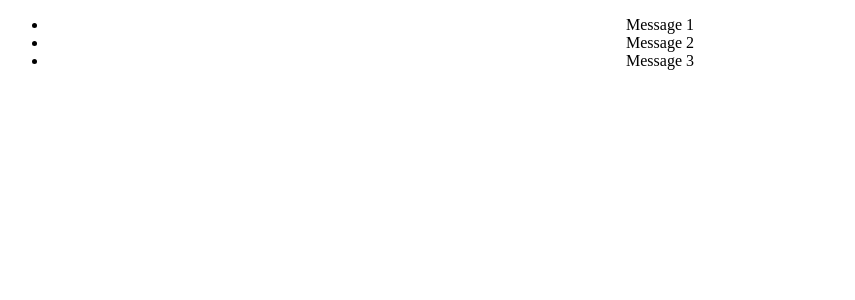
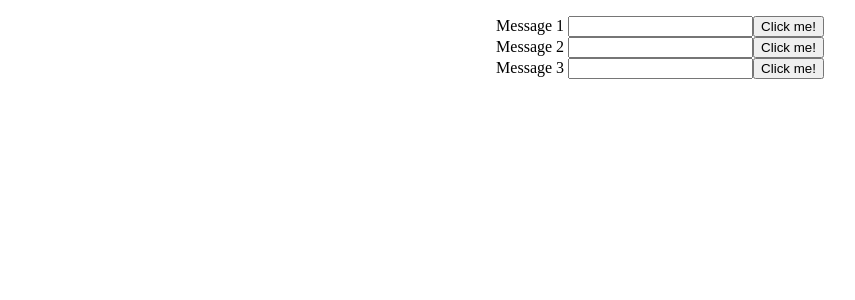
Before and after one commit to michalzagrodzki/Angular2-Fundamentals-Tutorial, an Angular app: page / in a window 1280 px wide. Shown: the top 300 px of the page, without its empty margins (0-855 px from the left). Built offline with nearby package versions, Linux system fonts and the light colour scheme.

Commit message:
Add function for passing values (properties) from app.component into simple-form.component

```diff
--- a/src/app/app.component.html
+++ b/src/app/app.component.html
@@ -1,8 +1,8 @@
 <!--The content below is only a placeholder and can be replaced.-->
 <div style="text-align:center">
   <ul>
-    <li *ngFor="let message of mail.messages">
+    <app-simple-form *ngFor="let message of mail.messages" [message]="message">
       {{ message }}
-    </li>
+    </app-simple-form>
   </ul>
 </div>
--- a/src/app/simple-form/simple-form.component.ts
+++ b/src/app/simple-form/simple-form.component.ts
@@ -1,9 +1,10 @@
-import { Component, OnInit } from '@angular/core';
+import { Component, OnInit, Input } from '@angular/core';
 
 @Component({
   selector: 'app-simple-form',
   template: `
     <div>
+      {{ message }}
       <input #myInput type="text">
       <button (click)="onClick($event, myInput.value)">Click me!</button>
     </div>
@@ -11,6 +12,8 @@
   styles: []
 })
 export class SimpleFormComponent implements OnInit {
+
+  @Input() message;
 
   onClick(event, value) {
     console.log(event);
```
